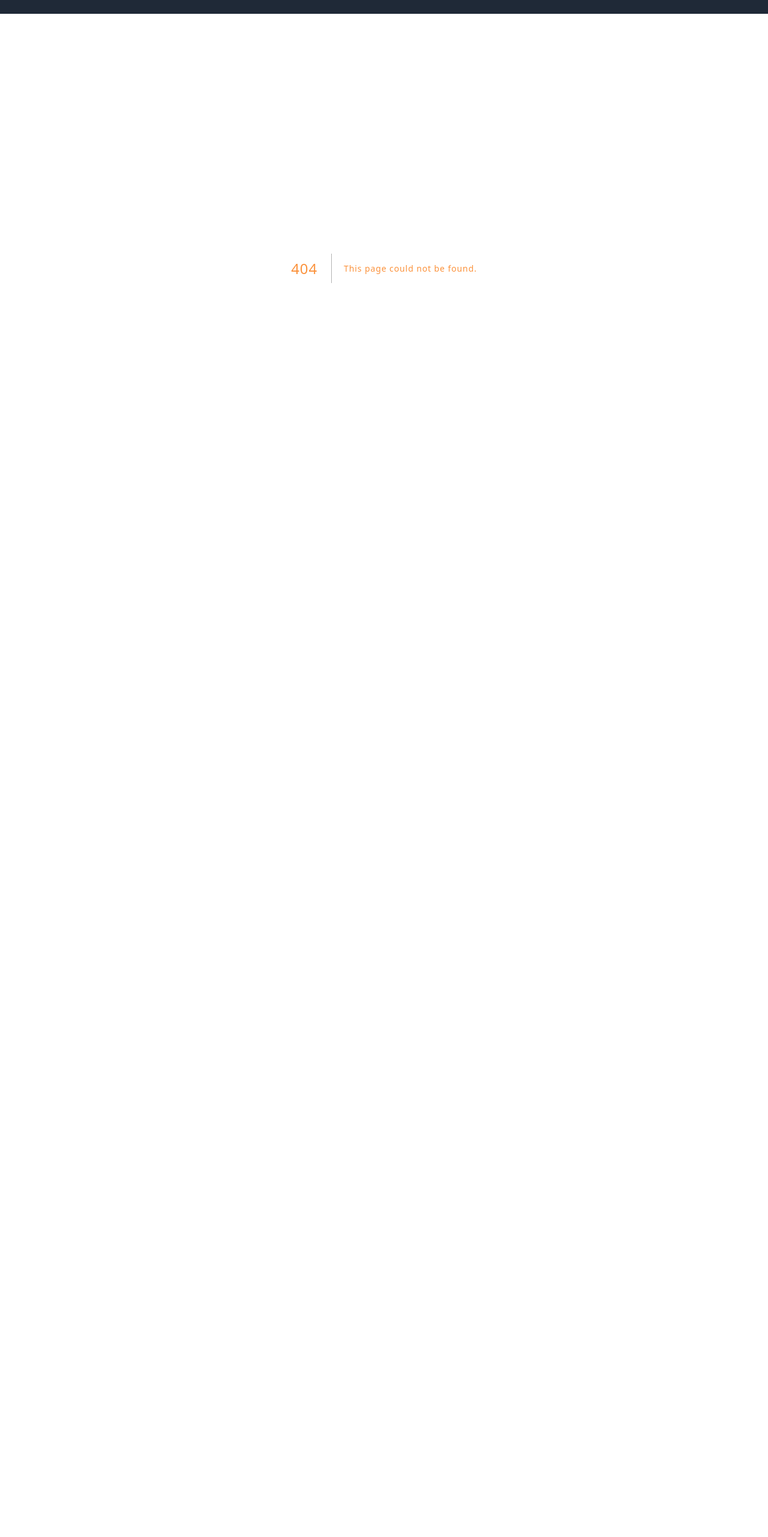
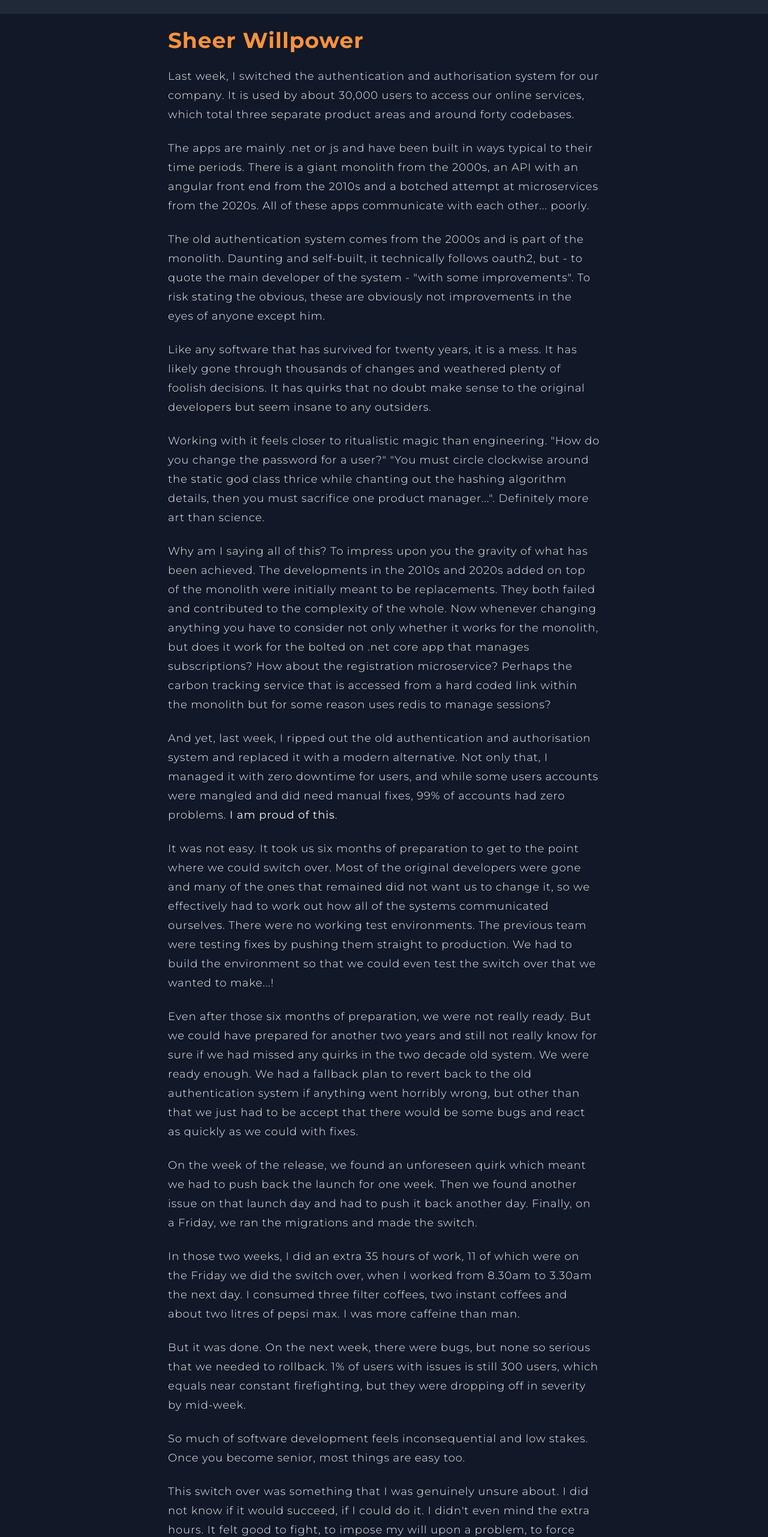
Before and after one commit to magpys/dan-blog, a Next.js app: page /posts/2025-06-will in a window 1280 px wide. Before the commit this address had no page. Shown: the part 70-2633 px from the top of the page at 60% size. Before the commit the page ends 941 px from the top, so only its background shows below. Built offline with nearby package versions, Linux system fonts and the light colour scheme.

Commit message:
commit sheer willpower article

```diff
--- /dev/null
+++ b/app/posts/2025-06-will/metadata.ts
@@ -0,0 +1,5 @@
+export const metadata = {
+  title: "Sheer Willpower",
+  postDate: new Date("2025-06-05"),
+  tags: ["software-development"],
+};
--- /dev/null
+++ b/app/posts/2025-06-will/page.mdx
@@ -0,0 +1,68 @@
+# Sheer Willpower
+
+Last week, I switched the authentication and authorisation system for our company. It is used by about 30,000 users to
+access our online services, which total three separate product areas and around forty codebases.
+
+The apps are mainly .net or js and have been built in ways typical to their time periods. There is a giant monolith from
+the 2000s, an API with an angular front end from the 2010s and a botched attempt at microservices from the 2020s. All of
+these apps communicate with each other... poorly.
+
+The old authentication system comes from the 2000s and is part of the monolith. Daunting and self-built, it technically
+follows oauth2, but - to quote the main developer of the system - "with some improvements". To risk stating the obvious,
+these are obviously not improvements in the eyes of anyone except him.
+
+Like any software that has survived for twenty years, it is a mess. It has likely gone through thousands of changes and
+weathered plenty of foolish decisions. It has quirks that no doubt make sense to the original developers but seem insane
+to any outsiders.
+
+Working with it feels closer to ritualistic magic than engineering. "How do you change the password for a user?" "You
+must circle clockwise around the static god class thrice while chanting out the hashing algorithm details, then you must
+sacrifice one product manager...". Definitely more art than science.
+
+Why am I saying all of this? To impress upon you the gravity of what has been achieved. The developments in the 2010s
+and 2020s added on top of the monolith were initially meant to be replacements. They both failed and contributed to the
+complexity of the whole. Now whenever changing anything you have to consider not only whether it works for the monolith,
+but does it work for the bolted on .net core app that manages subscriptions? How about the registration microservice?
+Perhaps the carbon tracking service that is accessed from a hard coded link within the monolith but for some reason uses
+redis to manage sessions?
+
+And yet, last week, I ripped out the old authentication and authorisation system and replaced it with a modern
+alternative. Not only that, I managed it with zero downtime for users, and while some users accounts were mangled and
+did need manual fixes, 99% of accounts had zero problems. **I am proud of this**.
+
+It was not easy. It took us six months of preparation to get to the point where we could switch over. Most of the
+original developers were gone and many of the ones that remained did not want us to change it, so we effectively had to
+work out how all of the systems communicated ourselves. There were no working test environments. The previous team were
+testing fixes by pushing them straight to production. We had to build the environment so that we could even test the
+switch over that we wanted to make...!
+
+Even after those six months of preparation, we were not really ready. But we could have prepared for another two years
+and still not really know for sure if we had missed any quirks in the two decade old system. We were ready enough. We
+had a fallback plan to revert back to the old authentication system if anything went horribly wrong, but other than that
+we just had to be accept that there would be some bugs and react as quickly as we could with fixes.
+
+On the week of the release, we found an unforeseen quirk which meant we had to push back the launch for one week. Then
+we found another issue on that launch day and had to push it back another day. Finally, on a Friday, we ran the
+migrations and made the switch.
+
+In those two weeks, I did an extra 35 hours of work, 11 of which were on the Friday we did the switch over, when I
+worked from 8.30am to 3.30am the next day. I consumed three filter coffees, two instant coffees and about two litres of
+pepsi max. I was more caffeine than man.
+
+But it was done. On the next week, there were bugs, but none so serious that we needed to rollback. 1% of users with
+issues is still 300 users, which equals near constant firefighting, but they were dropping off in severity by mid-week.
+
+So much of software development feels inconsequential and low stakes. Once you become senior, most things are easy too.
+
+This switch over was something that I was genuinely unsure about. I did not know if it would succeed, if I could do it.
+I didn't even mind the extra hours. It felt good to fight, to impose my will upon a problem, to force success through
+sheer effort.
+
+Undoubtedly, I am tired and on the edge of burnout. You can't do that many hours without burning away your own body and
+mind. But I feel fulfilled.
+
+For the first time in many years I feel like I have pushed myself and achieved something that I am proud of. It feels
+good.
+
+I need time to recover, but give me a month or two and I'll be back, looking for the next real challenge. Something to
+sink my teeth into. Something to really make me feel alive.
```
